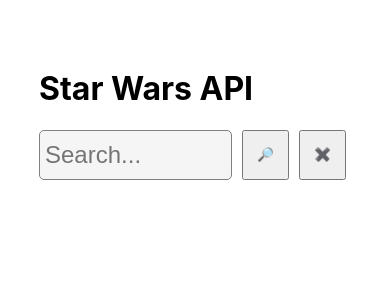
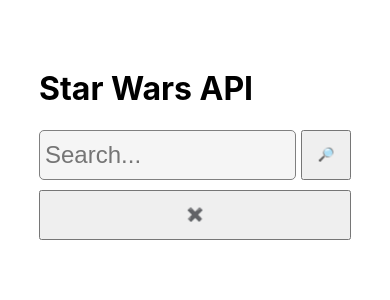
Before and after one commit to isaaccf/swapi, a Next.js app: page /search in a window 390 px wide. Shown: the top 300 px of the page. Built offline with nearby package versions, Linux system fonts and the light colour scheme.

Commit message:
Fix some styles

```diff
--- a/components/CharacterList/style.module.css
+++ b/components/CharacterList/style.module.css
@@ -2,5 +2,11 @@
   display: grid;
   grid-template-columns: repeat(3, 1fr);
   grid-gap: 1rem;
-  grid-auto-rows: minmax(100px, auto);
 }
+
+@media (max-width: 600px) {
+  .container {
+    grid-template-columns: 1fr;
+    grid-gap: 1rem;
+  }
+}
--- a/components/Header/index.js
+++ b/components/Header/index.js
@@ -3,11 +3,12 @@ import Searcher from '../Searcher'
 import PropTypes from "prop-types"
 
 import styles from './style.module.css'
+import Link from 'next/link'
 
 const Header = ( {updateSearch, showClearButton} ) => {
   return (
     <div>
-      <h1 className={styles.h1}>Star Wars API</h1>
+      <Link href="/"><h1 className={styles.h1}>Star Wars API</h1></Link>
       <Searcher updateSearch={updateSearch} showClearButton={showClearButton} />
     </div>
   )
--- a/components/ListItem/style.module.css
+++ b/components/ListItem/style.module.css
@@ -12,6 +12,7 @@
   text-align: center;
   padding-bottom: 1em;
   width: 100%;
+  text-decoration: underline;
 }
 
 .itemBirth {
--- a/components/Searcher/index.js
+++ b/components/Searcher/index.js
@@ -31,9 +31,9 @@ const Searcher = ({ updateSearch, showClearButton}) => {
 
   return (
     <>
-      <form className={styles.searchFrom} onSubmit={handleSubmit}>
-        <input className={styles.search} style={showClearButton &&  { width: 'calc(100% - 100px)' }} type="text" placeholder="Search..." onChange={handleChange} value={search} />
-        <button className={styles.button} onClick={handleSubmit}>🔎</button>
+      <form className={styles.searchForm} onSubmit={handleSubmit}>
+        <input className={styles.search} type="text" placeholder="Search..." onChange={handleChange} value={search} />
+        <button className={`${styles.button} ${styles.searchButton}`} onClick={handleSubmit}>🔎</button>
         { showClearButton ? <button className={`${styles.button} ${styles.clearButton}`} onClick={clearSearch}>✖️</button> : '' }
       </form>
     </>
--- a/components/Searcher/style.module.css
+++ b/components/Searcher/style.module.css
@@ -1,4 +1,4 @@
-.searchFrom {
+.searchForm {
   display: inline-flex;
   width: 100%;
   margin-bottom: 2em;
@@ -8,10 +8,8 @@
   border: 1px solid grey;
   border-radius: 5px;
   height: 50px;
-  width: calc(100% - 60px);
-  margin-right: 5px;
+  width: calc(100% - 55px);
   padding: 5px 0 5px 5px;
-  outline: 0;
   background-color: #f5f5f5;
   color: #101010;
   font-size: 1.5em;
@@ -19,5 +17,25 @@
 
 .button {
   width: 50px;
-  margin: 0 5px;
+  margin: 0 0 0 5px;
+  padding: 0;
 }
+
+@media (max-width: 600px) {
+  .searchForm {
+    display: flex;
+    flex-direction: row;
+    flex-wrap: wrap;
+  }
+  .clearButton {
+    width: 100%;
+    height: 50px;
+    margin: 10px 0 0 0;
+    display: block;
+  }
+
+  .searchButton {
+    width: 50px;
+    margin: 0 0 0 5px;
+  }
+}
--- a/styles/globals.css
+++ b/styles/globals.css
@@ -17,7 +17,7 @@ a {
 
 .page {
   margin: 0 auto;
-  width: 80%;
+  width: 80vw;
   padding: 3em 0;
 }
 
```
